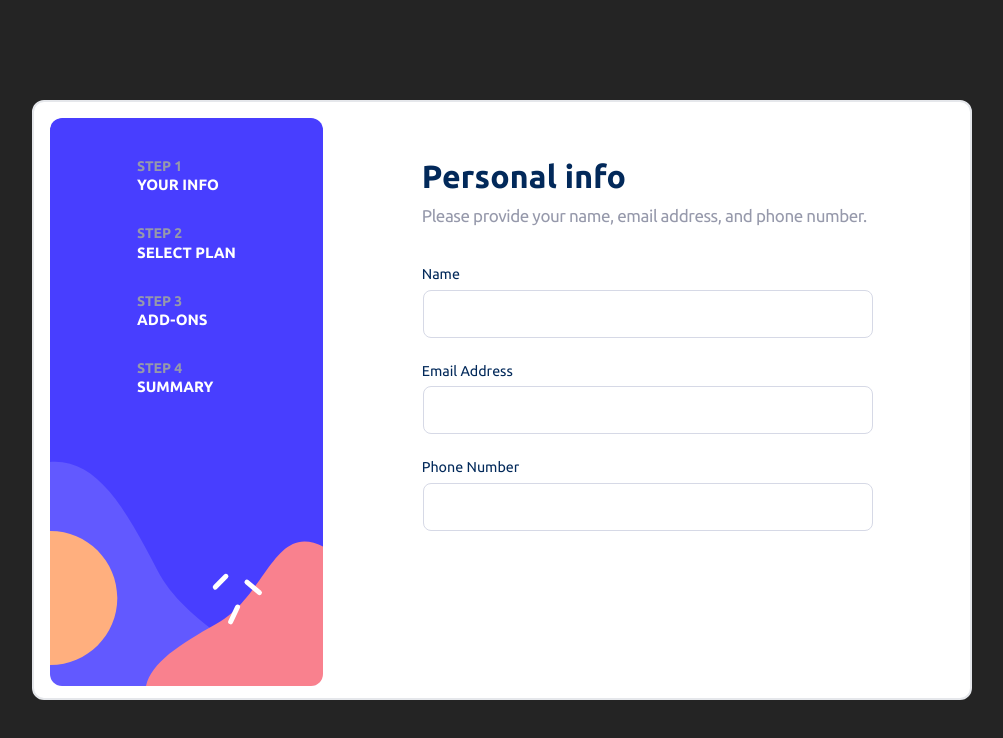
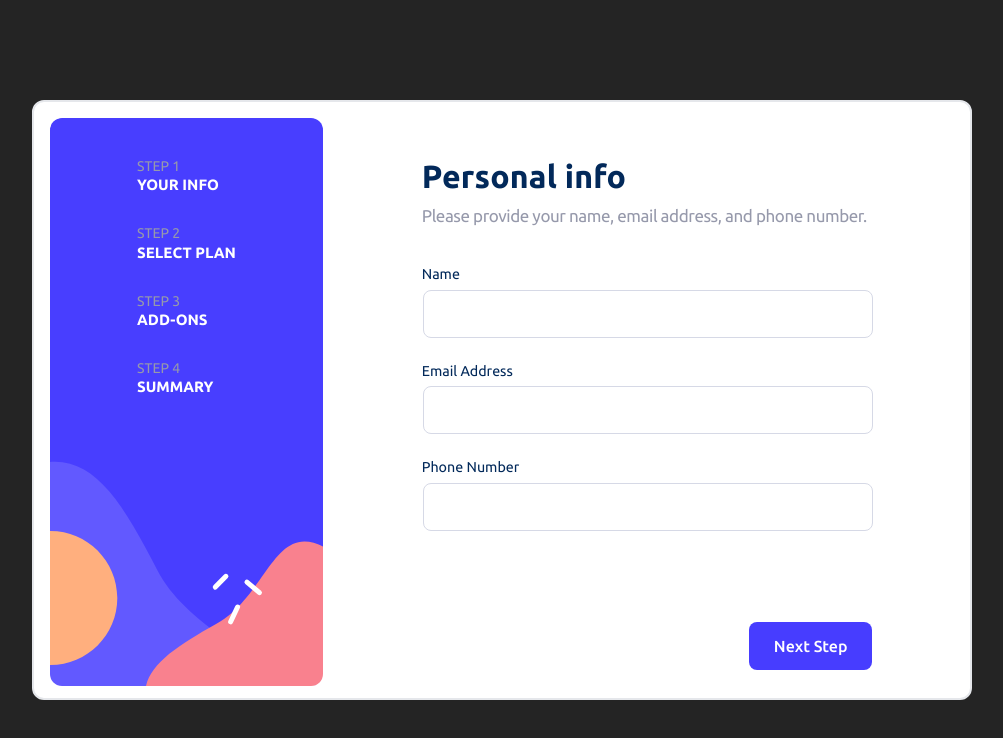
Before and after one commit to DaedalusHatak/fun-project, a Vue app: page / in a window 1280 px wide. Shown: the top 738 px of the page, without its empty margins (138-1141 px from the left). Built offline with nearby package versions, Linux system fonts and the light colour scheme.

Commit message:
added button

```diff
--- a/src/views/Home.vue
+++ b/src/views/Home.vue
@@ -5,7 +5,7 @@
 		<div class="bg-sidebar rounded-xl h-full grid justify-items-center">
 			<div class="uppercase top text-white ">
 				<div class="text-left texting-body step-padding font-bold" v-for="step in steps">
-					<p class="text-cgray step ">{{ step.stepNumber }}</p>
+					<p class="text-cgray font-normal step ">{{ step.stepNumber }}</p>
 					<p>{{ step.stepName }}</p>
 				</div>
 			</div>
@@ -13,19 +13,20 @@
 		<div class="col-span-2 px-18 pt-10 text-left">
 			<h1 class="pb-2 text-marine">Personal info</h1>
 			<p class="provide text-cgray">Please provide your name, email address, and phone number.</p>
-			<form action="submit">
+			<form  action="submit" @submit.prevent="something">
 				<div class="grid pt-9">
 					<label  for="name">Name</label>
-					<input  type="text" name="name" />
+					<input  type="text" name="name" v-model="formName" required  />
 				</div>
 				<div class="grid pt-5">
 					<label for="name">Email Address</label>
-					<input type="text" name="name" />
+					<input type="text" name="name" required />
 				</div>
 				<div class="grid pt-5">
 					<label for="name">Phone Number</label>
-					<input type="text" name="name" />
+					<input type="text" name="name" required />
 				</div>
+				<div class="grid "><button type="submit" class="mt-18 justify-self-end self-end font-medium">Next Step</button></div>
 			</form>
 		</div>
 	</div>
@@ -35,6 +36,10 @@
 export default {
 	data() {
 		return {
+			formName:'',
+			formEmail:'',
+			formPhone:'',
+			errors: false,
 			steps: [
 				{
 					stepNumber: 'step 1',
@@ -54,13 +59,32 @@ export default {
 				},
 			],
 		};
+
+	},
+	methods:
+	{
+		something(){
+	console.log(this.errors)
+	},
+	invalidateForm() {
+      this.errors = true;
+    }
 	},
 };
 </script>
 
 <style scoped>
+.error {
+
+    outline: 2px solid red;
+
+}
+.mt-18{
+	margin-top: 90px;
+}
 .px-18{
     padding-left: 4.4rem;
+	width:521px;
 }
 .top{
     padding-top: 39px;
@@ -72,6 +96,14 @@ export default {
 	width: 940px;
 
 	max-height: 600px;
+}
+button{
+	color:var(--white);
+	font-size: 16px;
+
+	padding: 0.85em 1.55em;
+	border-radius: 8px;
+	background-color: var(--purplish-blue);
 }
 .provide{
 	letter-spacing: -0.025em;
```
